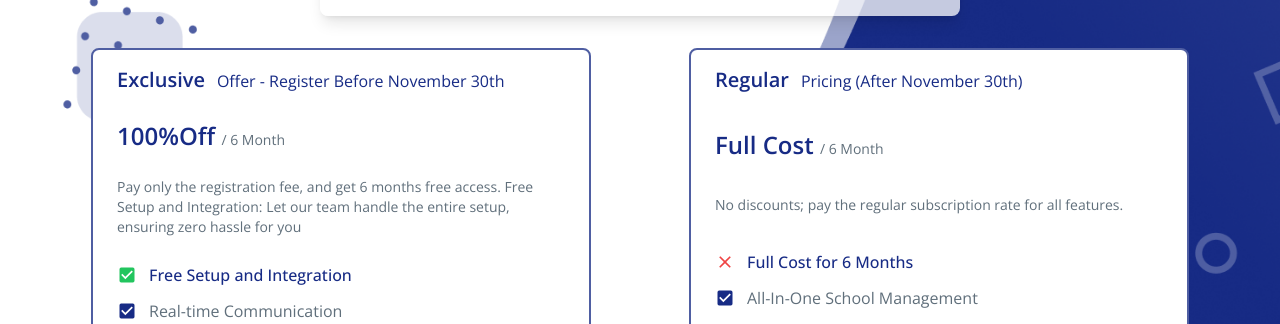
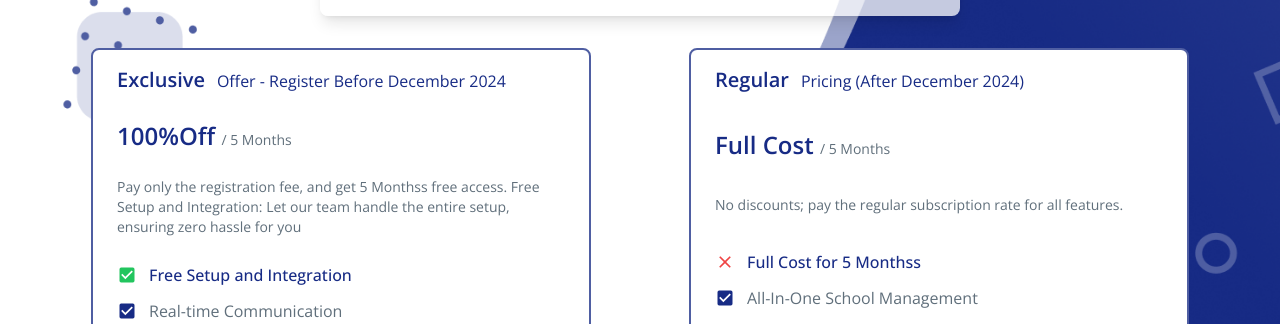
Before and after one commit to Nani230/school_branding_page, a React (Vite) app: page /register in a window 1280 px wide. Shown: the part 232-556 px from the top of the page. Built offline with nearby package versions, Linux system fonts and the light colour scheme.

Commit message:
date change

```diff
--- a/src/Components/Home/Banner.jsx
+++ b/src/Components/Home/Banner.jsx
@@ -20,7 +20,7 @@ const data = [
     },
     {
         head: "Exclusive Offer for Schools and colleges – Save on Our Education Management System!",
-        para: `Get up to 100% Off, Offer Valid Till November 30th.
+        para: `Get up to 100% Off, Offer Valid Till December 2024.
 
         Limited Time Discounts – Register Early and Unlock Huge Savings!`,
         img: sliderimg3,
--- a/src/data/Registration/Registerdata.jsx
+++ b/src/data/Registration/Registerdata.jsx
@@ -1,10 +1,10 @@
 const Exclusivedata = [
     {
         title: "Exclusive",
-        subtitle: "Offer - Register Before November 30th",
+        subtitle: "Offer - Register Before December 2024",
         offer: "100%Off ",
-        duration: "  6 Month",
-        desc: "Pay only the registration fee, and get 6 months free access. Free Setup and Integration: Let our team handle the entire setup, ensuring zero hassle for you",
+        duration: "  5 Months",
+        desc: "Pay only the registration fee, and get 5 Monthss free access. Free Setup and Integration: Let our team handle the entire setup, ensuring zero hassle for you",
         para: [
             " Free Setup and Integration",
 
@@ -23,13 +23,13 @@ const Exclusivedata = [
     },
     {
         title: "Regular",
-        subtitle: "Pricing (After November 30th)",
+        subtitle: "Pricing (After December 2024)",
         offer: "Full Cost ",
-        duration: "  6 Month",
+        duration: "  5 Months",
         desc: "No discounts; pay the regular subscription rate for all features.",
 
         para: [
-            "Full Cost for 6 Months",
+            "Full Cost for 5 Monthss",
             "All-In-One School Management",
             "Customizable Dashboard",
             "Registration and complete fee applies",
--- a/src/routes/Routes.jsx
+++ b/src/routes/Routes.jsx
@@ -21,8 +21,8 @@ const RoutesConfig = () => (
             <Route path="/" element={<Home />} />
             <Route path="/contact" element={<Contact />} />
             <Route path="/register" element={<Register />} />
-            <Route path="/features/:name/:id" element={<Features />} />
-            <Route path="/product/:id" element={<Product />} />
+            <Route exact path="/features/:name/:id" element={<Features />} />
+            <Route exact path="/product/:id" element={<Product />} />
             <Route path="/form/:name" element={<FormPage />} />
             <Route path="/terms" element={<Terms />} />
             <Route path="/privacy" element={<Privacy />} />
```
Also changed, not shown: public/Notfound.jsx (added), 42 other files (tests, documents, lock files or other folders).
